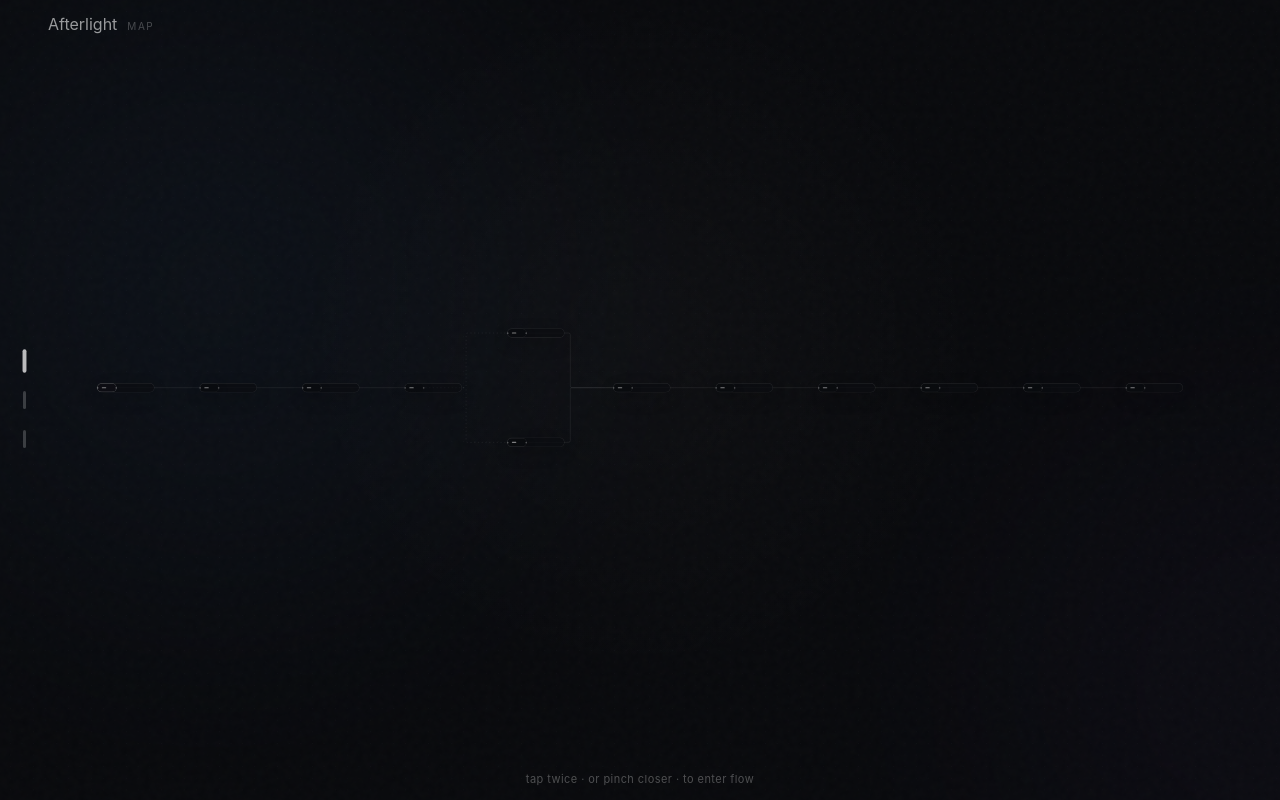
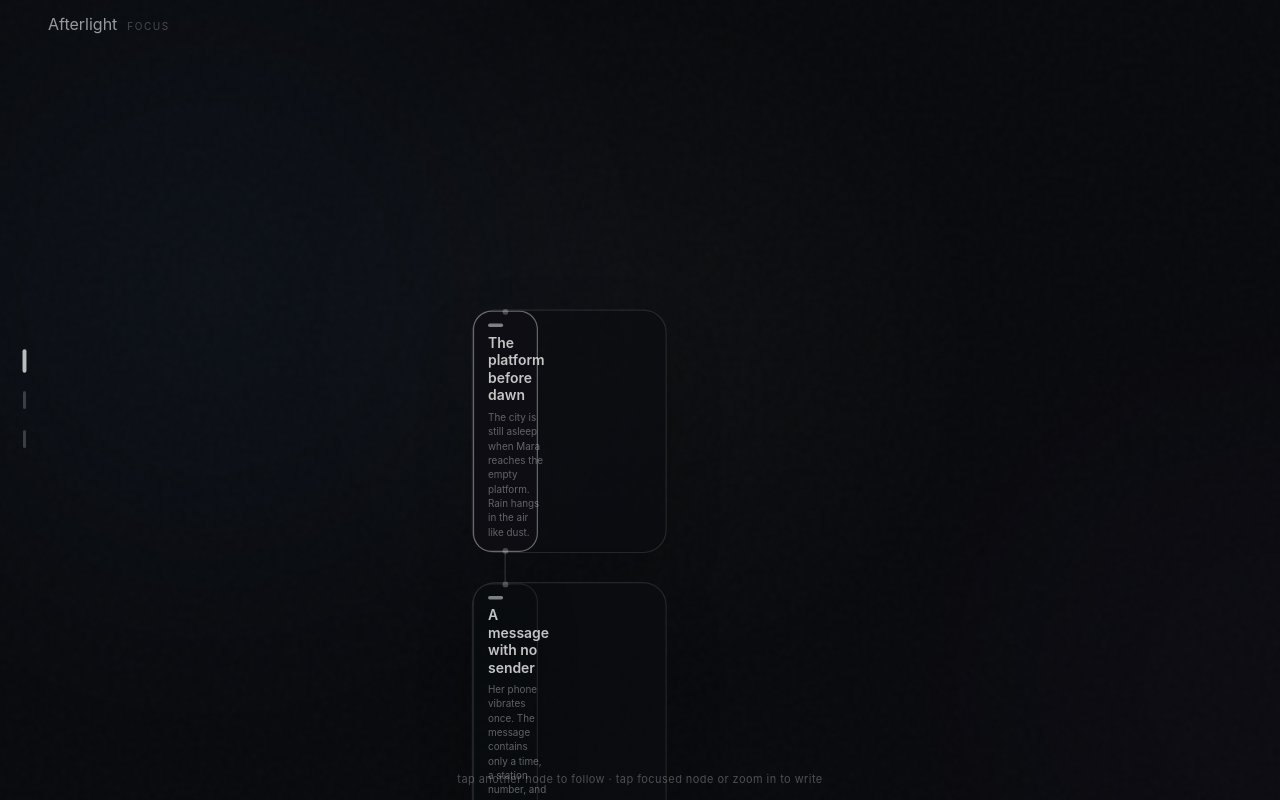
Before and after one commit to vnprr/projects, a React (Vite) app in the folder storyspace-vite/: page / in a window 1280 px wide. Both pictures are taken after a click on the button 24 px from the left and 361 px from the top of the page. Built offline with nearby package versions, Linux system fonts and the light colour scheme.

Commit message:
Storyspace: unify canvas and focus graph camera

```diff
--- a/storyspace-vite/src/components/CanvasView.tsx
+++ b/storyspace-vite/src/components/CanvasView.tsx
@@ -1,11 +1,10 @@
 import { useEffect, useMemo, useRef } from 'react';
 import {
-  Background,
   Handle,
   Position,
   ReactFlow,
   ReactFlowProvider,
-  useNodesState,
+  useReactFlow,
   useViewport,
   type Edge,
   type Node,
@@ -13,106 +12,178 @@ import {
 } from '@xyflow/react';
 import '@xyflow/react/dist/style.css';
 import './canvas.css';
+import { layoutProjectTopDown } from '../domain/layout';
 import { useNavigation } from '../state/navigation';
 import { useProject } from '../state/project';
+
+type GraphMode = 'canvas' | 'flow';
 
 type StoryMapData = {
   title: string;
   text: string;
   current: boolean;
+  context: boolean;
   branch: boolean;
+  mode: GraphMode;
 };
 
 type StoryMapNode = Node<StoryMapData, 'story'>;
 
 function SemanticStoryNode({ data }: NodeProps<StoryMapNode>) {
   const { zoom } = useViewport();
-  const mid = zoom >= 0.52;
-  const detail = zoom >= 0.95;
+  const canvasTitle = zoom >= 0.48;
+  const canvasDetail = zoom >= 0.92;
+  const showTitle = data.mode === 'flow' ? data.current || data.context : canvasTitle;
+  const showText = data.mode === 'flow' ? data.current : canvasDetail;
 
   return (
-    <div className={`semantic-map-node ${mid ? 'is-mid' : ''} ${detail ? 'is-detail' : ''} ${data.current ? 'is-current' : ''} ${data.branch ? 'is-branch' : ''}`}>
-      <Handle type="target" position={Position.Left} />
+    <div
+      className={[
+        'semantic-map-node',
+        `mode-${data.mode}`,
+        showTitle ? 'shows-title' : '',
+        showText ? 'shows-text' : '',
+        data.current ? 'is-current' : '',
+        data.context ? 'is-context' : '',
+        data.branch ? 'is-branch' : '',
+      ].filter(Boolean).join(' ')}
+    >
+      <Handle type="target" position={Position.Top} />
       <span className="semantic-map-node-mark" />
-      {mid && <strong>{data.title}</strong>}
-      {detail && <p>{data.text.slice(0, 96)}</p>}
-      <Handle type="source" position={Position.Right} />
+      {showTitle && <strong>{data.title}</strong>}
+      {showText && <p>{data.text.slice(0, 150)}</p>}
+      <Handle type="source" position={Position.Bottom} />
     </div>
   );
 }
 
 const nodeTypes = { story: SemanticStoryNode };
 
-function CanvasInner() {
-  const { project, updateNodePosition } = useProject();
+function GraphCamera({ mode, positions }: { mode: GraphMode; positions: Record<string, { x: number; y: number }> }) {
+  const { state } = useNavigation();
+  const { setCenter, fitView } = useReactFlow<StoryMapNode>();
+  const initialized = useRef(false);
+
+  useEffect(() => {
+    const frame = requestAnimationFrame(() => {
+      if (mode === 'canvas') {
+        void fitView({ padding: 0.2, maxZoom: 0.68, duration: initialized.current ? 430 : 0 });
+        initialized.current = true;
+        return;
+      }
+
+      const position = positions[state.currentNodeId];
+      if (!position) return;
+      const compact = window.matchMedia('(max-width: 640px)').matches;
+      void setCenter(position.x + 145, position.y + 78, {
+        zoom: compact ? 1.02 : 1.16,
+        duration: initialized.current ? 430 : 0,
+      });
+      initialized.current = true;
+    });
+
+    return () => cancelAnimationFrame(frame);
+  }, [fitView, mode, positions, setCenter, state.currentNodeId]);
+
+  return null;
+}
+
+function CanvasInner({ mode }: { mode: GraphMode }) {
+  const { project } = useProject();
   const { state, focusCanvasNode, setLevel } = useNavigation();
-  const lastTap = useRef<{ id: string; at: number } | null>(null);
+  const positions = useMemo(() => layoutProjectTopDown(project), [project]);
 
-  const makeNodes = (): StoryMapNode[] => project.nodes.map((node) => ({
+  const contextIds = useMemo(() => {
+    const ids = new Set<string>();
+    project.edges.forEach((edge) => {
+      if (edge.from === state.currentNodeId) ids.add(edge.to);
+      if (edge.to === state.currentNodeId) ids.add(edge.from);
+    });
+    return ids;
+  }, [project.edges, state.currentNodeId]);
+
+  const nodes = useMemo<StoryMapNode[]>(() => project.nodes.map((node) => ({
     id: node.id,
     type: 'story',
-    position: node.position,
+    position: positions[node.id] ?? { x: 0, y: 0 },
+    draggable: false,
+    selectable: false,
     data: {
       title: node.title,
       text: node.text,
       current: node.id === state.currentNodeId,
+      context: contextIds.has(node.id),
       branch: project.edges.filter((edge) => edge.from === node.id).length > 1,
+      mode,
     },
-    className: 'story-map-node',
-  }));
+    className: `story-map-node ${mode === 'flow' && node.id !== state.currentNodeId && !contextIds.has(node.id) ? 'is-distant' : ''}`,
+  })), [contextIds, mode, positions, project.edges, project.nodes, state.currentNodeId]);
 
-  const [nodes, setNodes, onNodesChange] = useNodesState<StoryMapNode>(makeNodes());
-  useEffect(() => setNodes(makeNodes()), [project.nodes, project.edges, state.currentNodeId]);
-
-  const edges = useMemo<Edge[]>(() => project.edges.map((edge) => ({
-    id: edge.id,
-    source: edge.from,
-    target: edge.to,
-    type: 'smoothstep',
-    className: edge.type === 'branch' ? 'story-edge is-branch' : 'story-edge',
-  })), [project.edges]);
+  const edges = useMemo<Edge[]>(() => project.edges.map((edge) => {
+    const contextual = edge.from === state.currentNodeId || edge.to === state.currentNodeId;
+    return {
+      id: edge.id,
+      source: edge.from,
+      target: edge.to,
+      type: 'smoothstep',
+      className: [
+        'story-edge',
+        edge.type === 'branch' ? 'is-branch' : '',
+        mode === 'flow' ? (contextual ? 'is-context' : 'is-distant') : '',
+      ].filter(Boolean).join(' '),
+    };
+  }), [mode, project.edges, state.currentNodeId]);
 
   return (
-    <section className="scene canvas-scene">
-      <div className="canvas-label"><span>{project.title}</span><small>map</small></div>
+    <section className={`scene canvas-scene graph-mode-${mode}`}>
+      <div className="canvas-label"><span>{project.title}</span><small>{mode === 'canvas' ? 'map' : 'focus'}</small></div>
       <ReactFlow
         nodes={nodes}
         edges={edges}
         nodeTypes={nodeTypes}
-        onNodesChange={onNodesChange}
-        minZoom={0.18}
-        maxZoom={1.9}
-        fitView
-        fitViewOptions={{ padding: 0.18, maxZoom: 0.78 }}
-        panOnScroll
-        zoomOnScroll={false}
+        nodesDraggable={false}
+        nodesConnectable={false}
+        elementsSelectable={false}
+        minZoom={0.2}
+        maxZoom={1.72}
+        panOnDrag
+        panOnScroll={false}
+        zoomOnScroll
         zoomOnPinch
         zoomOnDoubleClick={false}
-        selectionOnDrag={false}
+        preventScrolling
         proOptions={{ hideAttribution: true }}
         onNodeClick={(_, node) => {
-          const now = performance.now();
-          const previous = lastTap.current;
-          focusCanvasNode(node.id);
-          if (previous?.id === node.id && now - previous.at < 360) setLevel('flow');
-          lastTap.current = { id: node.id, at: now };
+          if (mode === 'canvas') {
+            focusCanvasNode(node.id);
+            setLevel('flow');
+            return;
+          }
+
+          if (node.id === state.currentNodeId) setLevel('note');
+          else focusCanvasNode(node.id);
         }}
         onNodeDoubleClick={(_, node) => {
           focusCanvasNode(node.id);
-          setLevel('flow');
+          setLevel('note');
         }}
-        onNodeDragStop={(_, node) => updateNodePosition(node.id, node.position)}
         onMoveEnd={(_, viewport) => {
-          if (viewport.zoom > 1.52) setLevel('flow');
+          if (mode === 'canvas' && viewport.zoom > 0.9) setLevel('flow');
+          if (mode === 'flow' && viewport.zoom < 0.7) setLevel('canvas');
+          if (mode === 'flow' && viewport.zoom > 1.52) setLevel('note');
         }}
       >
-        <Background gap={34} size={1} />
+        <GraphCamera mode={mode} positions={positions} />
       </ReactFlow>
-      <div className="canvas-hint">tap twice · or pinch closer · to enter flow</div>
+      <div className="canvas-hint">
+        {mode === 'canvas'
+          ? 'drag to explore · scroll / pinch to zoom · tap a node to focus'
+          : 'tap another node to follow · tap focused node or zoom in to write'}
+      </div>
     </section>
   );
 }
 
-export function CanvasView() {
-  return <ReactFlowProvider><CanvasInner /></ReactFlowProvider>;
+export function CanvasView({ mode }: { mode: GraphMode }) {
+  return <ReactFlowProvider><CanvasInner mode={mode} /></ReactFlowProvider>;
 }
```
